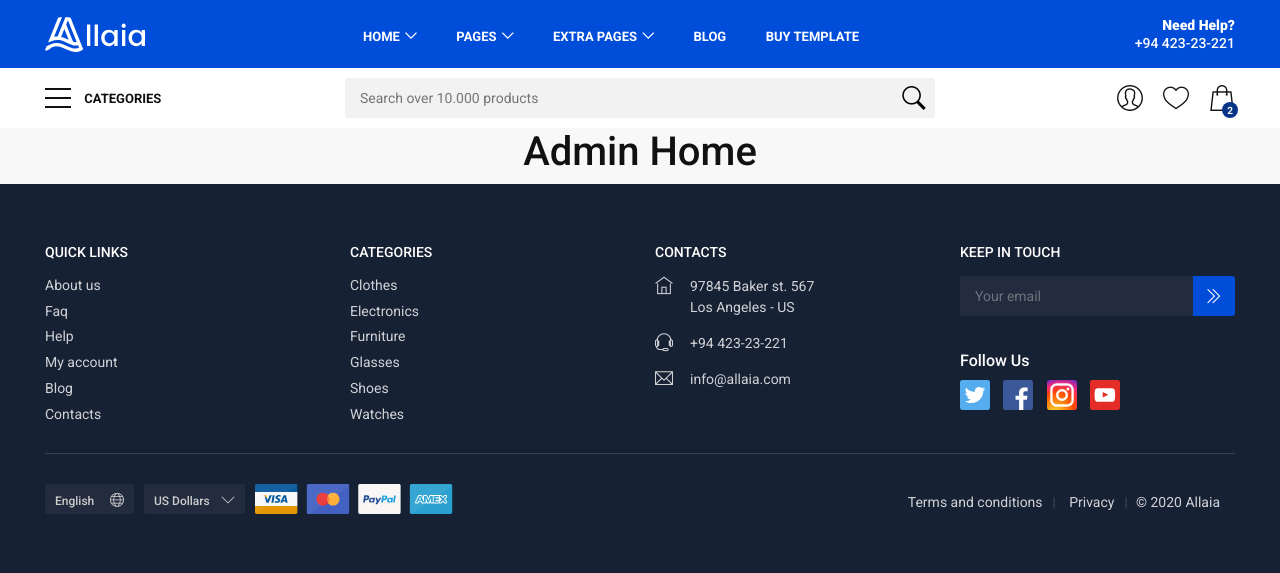
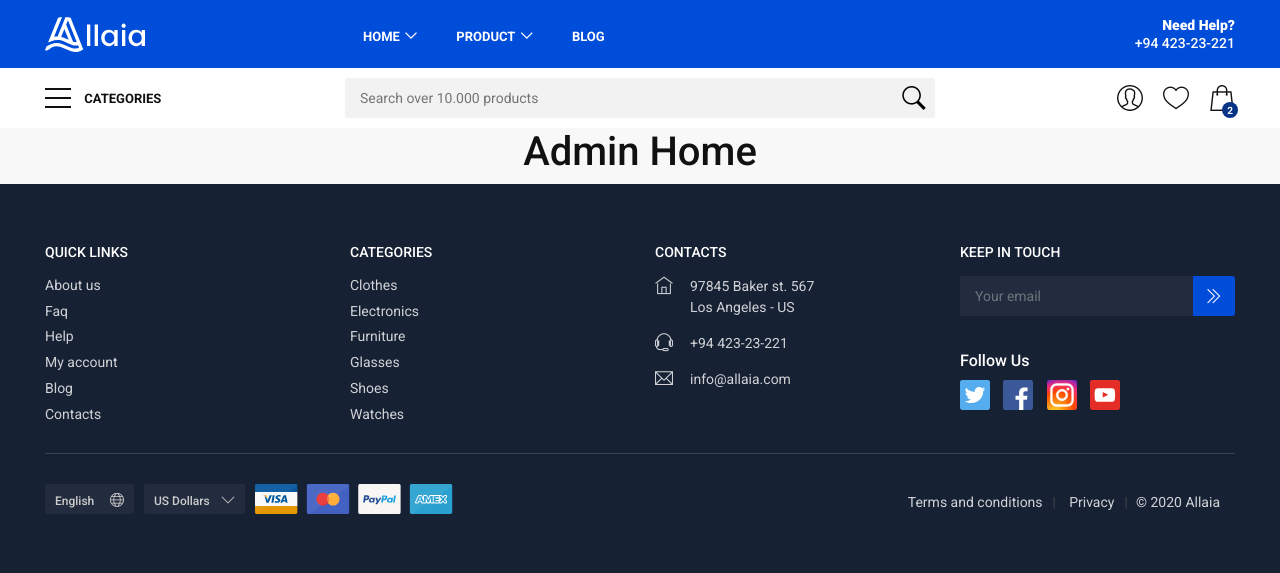
Before and after one commit to mishelshaji/ecommerce, a Django app: page /administrator/ in a window 1280 px wide. Shown: the top 573 px of the page. Run offline with Django 3.2, Linux system fonts and the light colour scheme; the visitor is signed in with stand-in values (Sample User, id 1); some libraries are stand-ins or nearby versions.

Commit message:
Set up admin navbar

```diff
--- a/ecommerce/administrator/templates/administrator/shared/header.html
+++ b/ecommerce/administrator/templates/administrator/shared/header.html
@@ -32,30 +32,29 @@
                                 </ul>
                             </li>
                             <li class="megamenu submenu">
-                                <a href="javascript:void(0);" class="show-submenu-mega">Pages</a>
+                                <a href="javascript:void(0);" class="show-submenu-mega">Product</a>
                                 <div class="menu-wrapper">
                                     <div class="row small-gutters">
                                         <div class="col-lg-3">
-                                            <h3>Listing grid</h3>
+                                            <h3>Product Management</h3>
                                             <ul>
-                                                <li><a href="listing-grid-1-full.html">Grid Full Width</a></li>
-                                                <li><a href="listing-grid-2-full.html">Grid Full Width 2</a></li>
+                                                <li><a href="#">New Product</a></li>
+                                                <li><a href="#">All Products</a></li>
 
                                             </ul>
                                         </div>
                                         <div class="col-lg-3">
-                                            <h3>Listing row &amp; Product</h3>
+                                            <h3>Brands</h3>
                                             <ul>
-                                                <li><a href="product-detail-1.html">Product Large Image</a></li>
-                                                <li><a href="product-detail-2.html">Product Carousel</a></li>
-                                                <li><a href="product-detail-3.html">Product Sticky Info</a></li>
+                                                <li><a href="#">New Brand</a></li>
+                                                <li><a href="#">All Brands</a></li>
                                             </ul>
                                         </div>
                                         <div class="col-lg-3">
-                                            <h3>Other pages</h3>
+                                            <h3>Category</h3>
                                             <ul>
-                                                <li><a href="cart.html">Cart Page</a></li>
-                                                <li><a href="checkout.html">Check Out Page</a></li>
+                                                <li><a href="#">New Category</a></li>
+                                                <li><a href="#">All Category</a></li>
                                             </ul>
                                         </div>
                                         <div class="col-lg-3 d-xl-block d-lg-block d-md-none d-sm-none d-none">
@@ -72,18 +71,8 @@
                                 </div>
                                 <!-- /menu-wrapper -->
                             </li>
-                            <li class="submenu">
-                                <a href="javascript:void(0);" class="show-submenu">Extra Pages</a>
-                                <ul>
-                                    <li><a href="header-2.html">Header Style 2</a></li>
-                                    <li><a href="header-3.html">Header Style 3</a></li>
-                                </ul>
-                            </li>
                             <li>
                                 <a href="blog.html">Blog</a>
-                            </li>
-                            <li>
-                                <a href="#0">Buy Template</a>
                             </li>
                         </ul>
                     </div>
```
